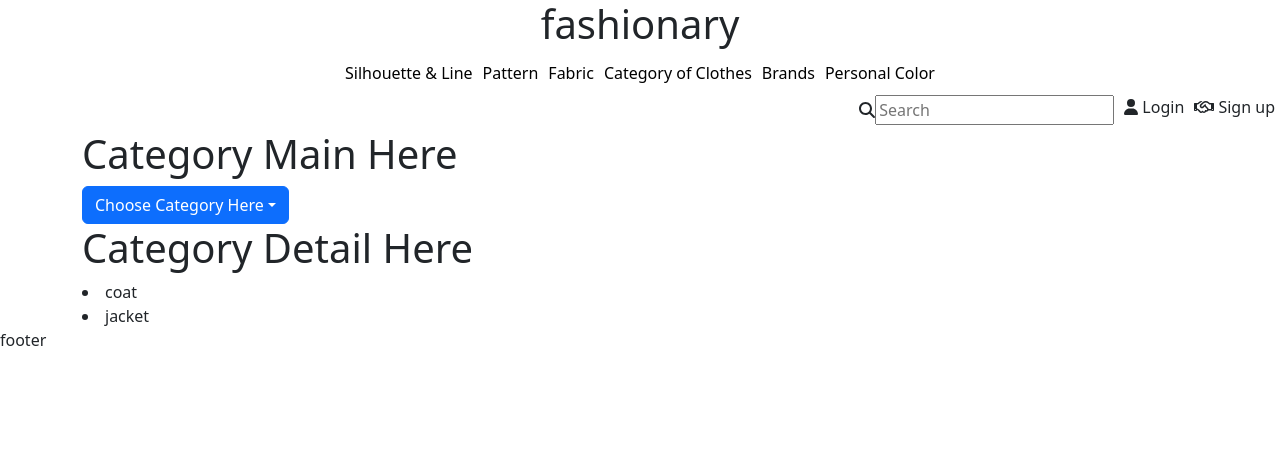
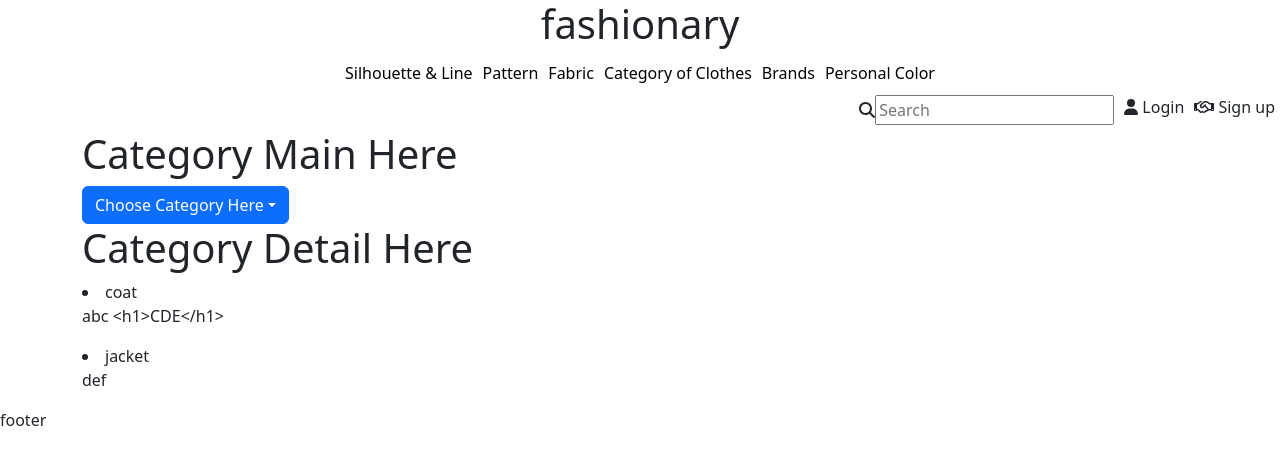
Before and after one commit to definitiomea/fashionary, a React (Create React App) app: page /category/1 in a window 1280 px wide. Shown: the top 464 px of the page. Built offline with nearby package versions, Linux system fonts and the light colour scheme; data requests are answered from the project's data file.

Commit message:
json 실험 완료, 요소 반복은 잘 된다.

```diff
--- a/src/Pages/detailfolder/CategoryDetail.jsx
+++ b/src/Pages/detailfolder/CategoryDetail.jsx
@@ -21,7 +21,9 @@ const CategoryDetail = () => {
         <>
             <h1>Category Detail Here</h1>
             {clothes?.including.map((item) => (
-                <li>{item?.type}</li>
+                <li>{item?.type}
+                    <p>{item?.explane}</p>
+                </li>
             ))}
         </>
     );
```
